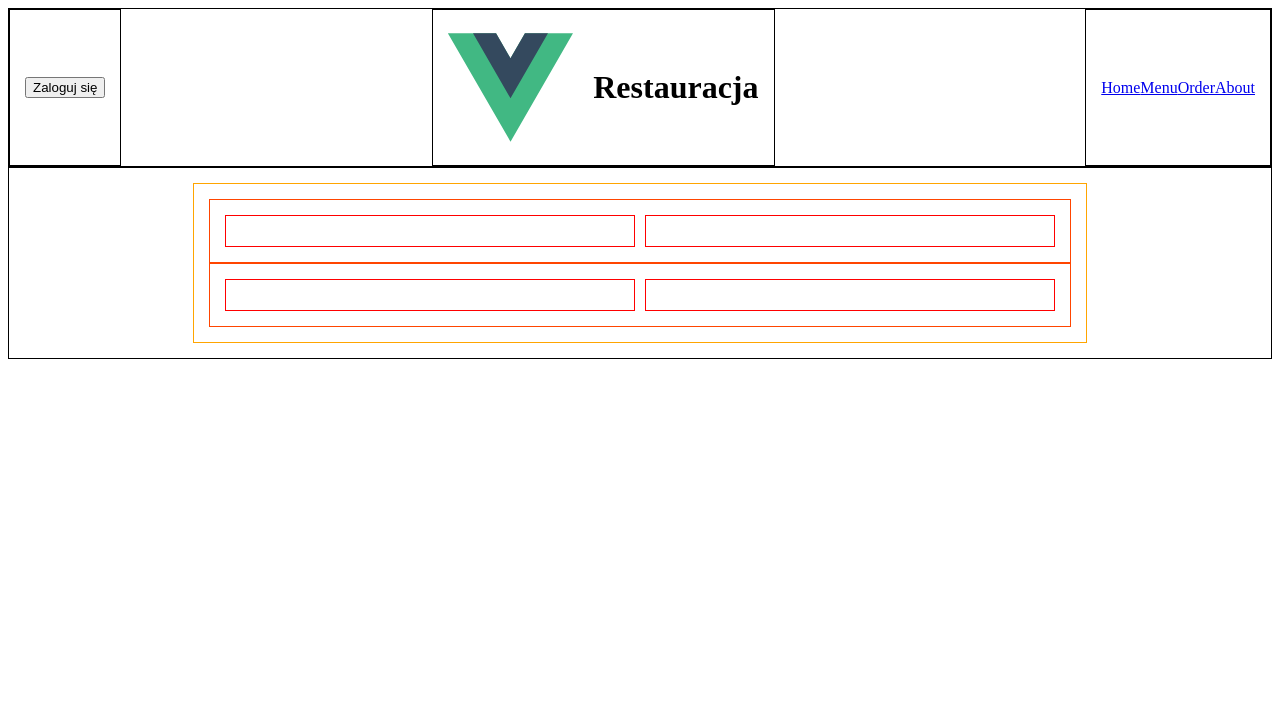
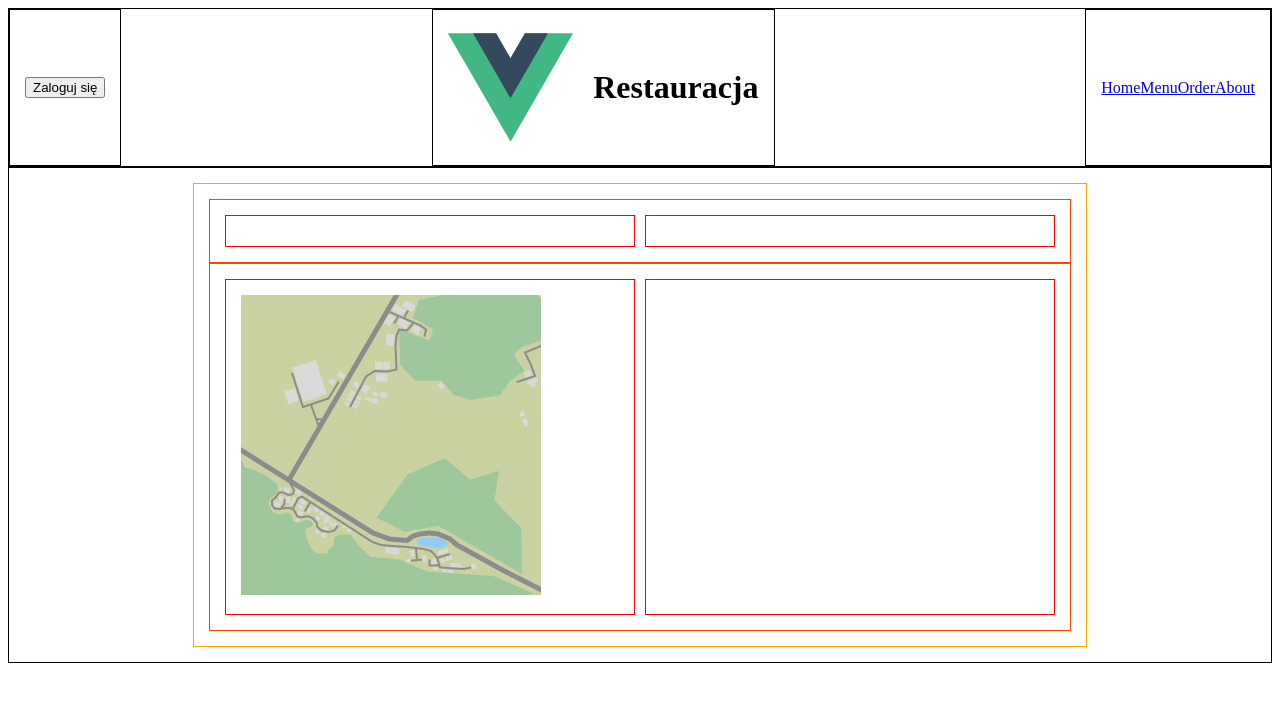
Before and after one commit to PerfectMach1ne/uni-burger-website, a Vue app in the folder frontend/vue-shop/: page / in a window 1280 px wide. Shown: the top 702 px of the page. Built offline with nearby package versions, Linux system fonts and the light colour scheme.

Commit message:
frontend: Add a map asset

```diff
--- a/frontend/vue-shop/src/views/HomeView.vue
+++ b/frontend/vue-shop/src/views/HomeView.vue
@@ -14,7 +14,7 @@
 
   <section class="map-section">
     <div class="map-picture">
-
+      <img src="../assets/map-asset.png" alt="An asset representing a map.">
     </div>
     <div class="location-info">
 
```
Also changed, not shown: frontend/vue-shop/src/assets/map-asset.png (added).
